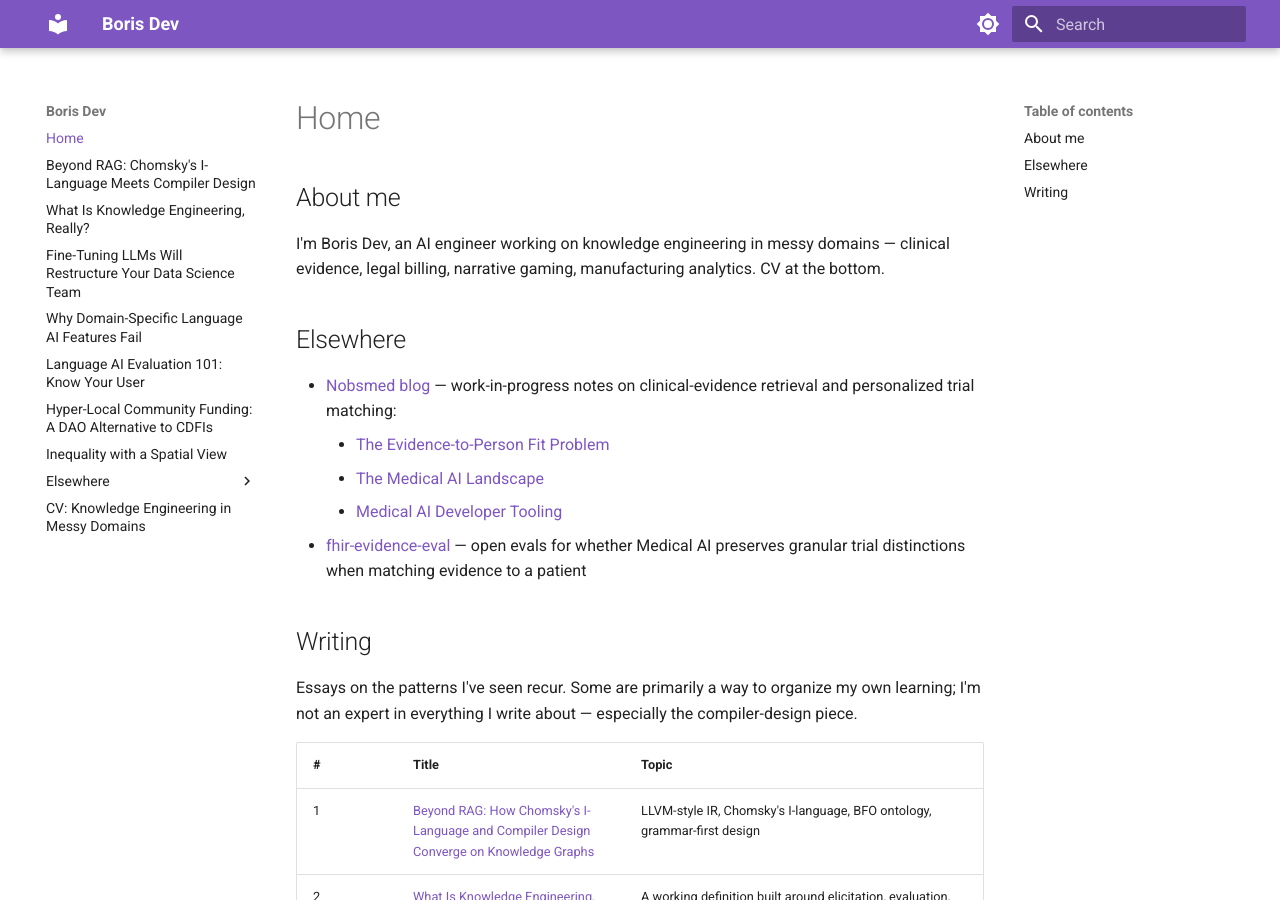
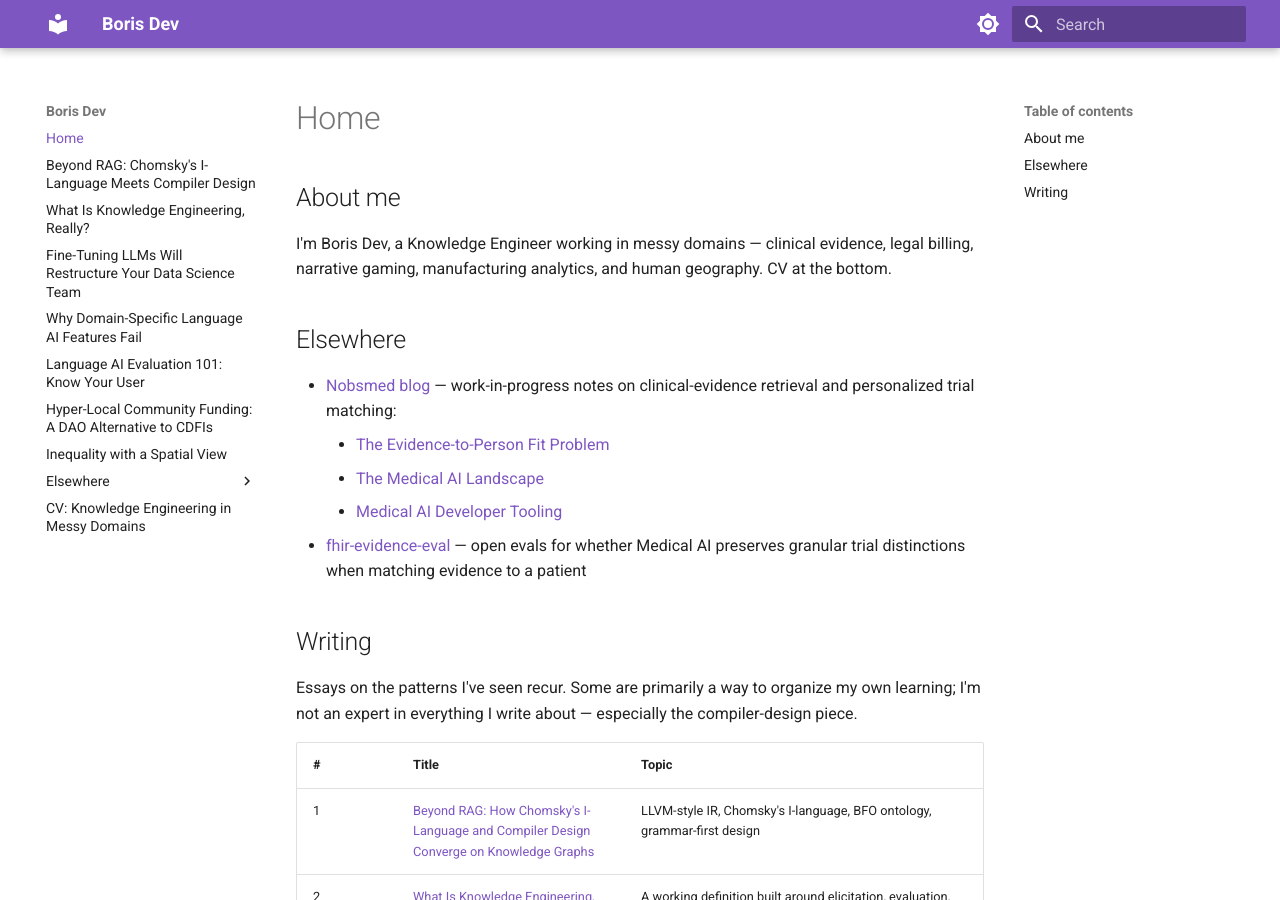
Before and after one commit to borisdev/borisdev.github.io, an MkDocs documentation site: the page built from docs/index.md, in a window 1280 px wide and 900 px high. Built offline with MkDocs 1.6.1 and Material for MkDocs 9.7.7, drawn with Linux system fonts in a browser that asks for light colours.

Commit message:
Reframe identity: Knowledge Engineer instead of AI engineer; add human geography
Co-Authored-By: Claude Opus 4.7 (1M context) <noreply@anthropic.com>

```diff
--- a/docs/index.md
+++ b/docs/index.md
@@ -1,11 +1,11 @@
 ---
-title: Boris Dev — AI Engineer, Knowledge Engineering in Messy Domains
-description: Essays on intermediate representations, evaluation, and the IR-compile pattern across clinical evidence, legal billing, narrative gaming, manufacturing analytics, and geographic inequality.
+title: Boris Dev — Knowledge Engineer in Messy Domains
+description: Essays on intermediate representations, evaluation, and the IR-compile pattern across clinical evidence, legal billing, narrative gaming, manufacturing analytics, and human geography.
 ---
 
 ## About me
 
-I'm Boris Dev, an AI engineer working on knowledge engineering in messy domains — clinical evidence, legal billing, narrative gaming, manufacturing analytics. CV at the bottom.
+I'm Boris Dev, a Knowledge Engineer working in messy domains — clinical evidence, legal billing, narrative gaming, manufacturing analytics, and human geography. CV at the bottom.
 
 ## Elsewhere
 
--- a/mkdocs.yml
+++ b/mkdocs.yml
@@ -1,6 +1,6 @@
 site_name: Boris Dev
 site_url: https://borisdev.dev/
-site_description: AI engineer working on knowledge engineering in messy domains — clinical evidence, legal billing, narrative gaming, manufacturing analytics, and geographic inequality.
+site_description: Knowledge Engineer working in messy domains — clinical evidence, legal billing, narrative gaming, manufacturing analytics, and human geography.
 site_author: Boris Dev
 
 theme:
```
